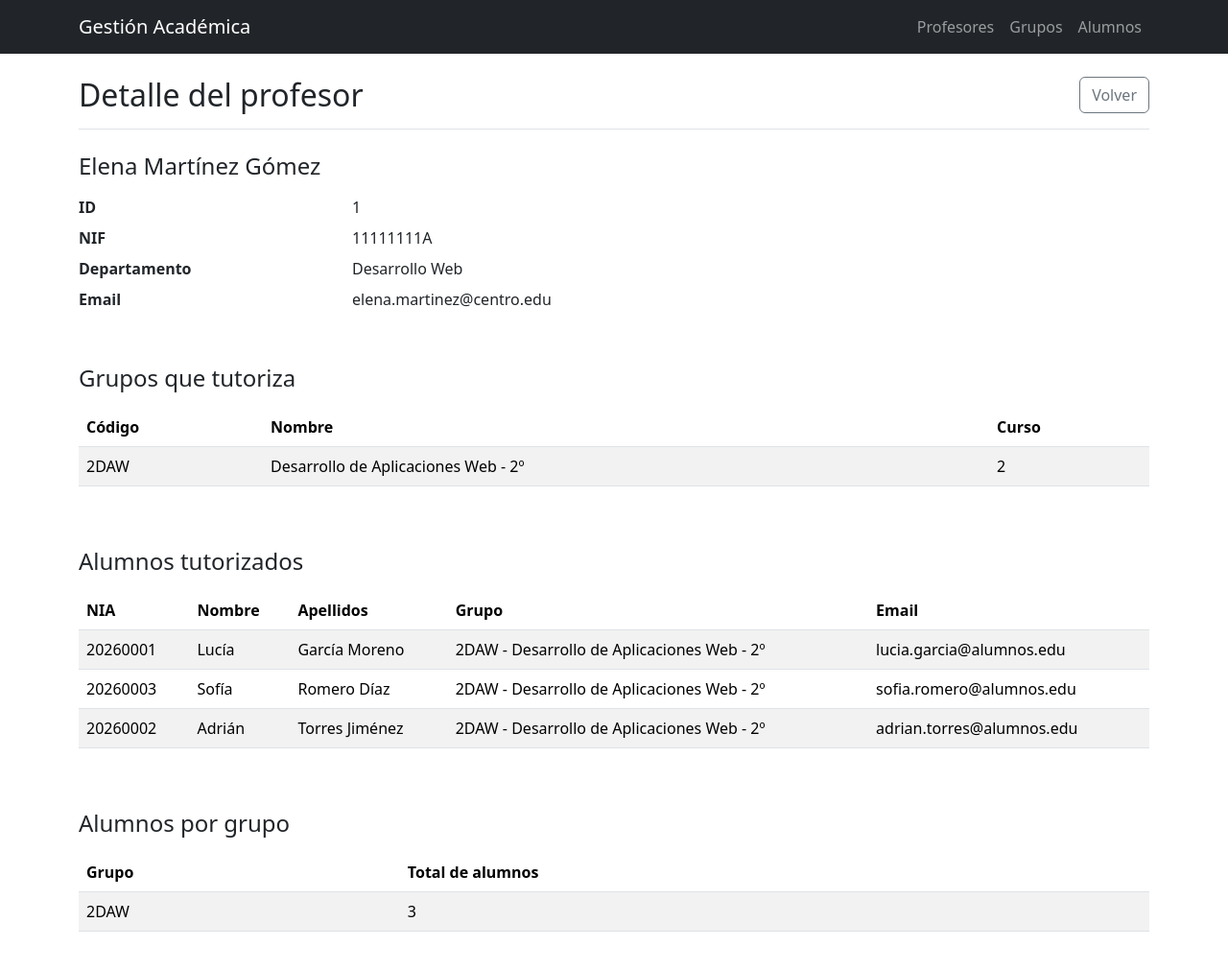
After one commit to vicky-dep/dwes-gestion-academica, a Spring Boot app: page /profesores/1 in a window 1280 px wide. The commit adds this page. Shown: the whole page at 96% size. Run offline with Spring Boot 4, Linux system fonts and the light colour scheme; data comes from the database, SQL or seed files in the repository.

Commit message:
Fase 3: Vista de detalle y analítica con DTOs y Java Stream

```diff
--- a/src/main/java/com/iesvdm/gestionacademica/controlador/ProfesorController.java
+++ b/src/main/java/com/iesvdm/gestionacademica/controlador/ProfesorController.java
@@ -1,4 +1,10 @@
 package com.iesvdm.gestionacademica.controlador;
+
+import java.util.Comparator;
+import java.util.List;
+import java.util.Map;
+import java.util.Optional;
+import java.util.stream.Collectors;
 
 import org.springframework.stereotype.Controller;
 import org.springframework.ui.Model;
@@ -7,21 +13,69 @@ import org.springframework.web.bind.annotation.ModelAttribute;
 import org.springframework.web.bind.annotation.PathVariable;
 import org.springframework.web.bind.annotation.PostMapping;
 
+import com.iesvdm.gestionacademica.modelo.AlumnoGrupoDTO;
+import com.iesvdm.gestionacademica.modelo.Grupo;
 import com.iesvdm.gestionacademica.modelo.Profesor;
+import com.iesvdm.gestionacademica.modelo.ResumenGrupoDTO;
+import com.iesvdm.gestionacademica.servicios.AlumnoService;
+import com.iesvdm.gestionacademica.servicios.GrupoService;
 import com.iesvdm.gestionacademica.servicios.ProfesorService;
 
 @Controller
 public class ProfesorController {
 	private final ProfesorService profesorService;
+	private final GrupoService grupoService;
+	private final AlumnoService alumnoService;
 
-	public ProfesorController(ProfesorService profesorService) {
+	public ProfesorController(ProfesorService profesorService, GrupoService grupoService, AlumnoService alumnoService) {
 		this.profesorService = profesorService;
+		this.grupoService = grupoService;
+		this.alumnoService = alumnoService;
 	}
 
 	@GetMapping("/profesores")
 	public String listar(Model model) {
 		model.addAttribute("listaProfesores", profesorService.listAll());
 		return "profesores";
+	}
+
+	@GetMapping("/profesores/{id}")
+	public String detalle(@PathVariable int id, Model model) {
+		Optional<Profesor> profesorOpt = profesorService.find(id);
+		if (profesorOpt.isEmpty()) {
+			return "redirect:/profesores";
+		}
+		List<Grupo> grupos = grupoService.findGruposByTutorId(id);
+		List<AlumnoGrupoDTO> alumnos = grupos.stream()
+				.flatMap(grupo -> alumnoService.findAlumnosByGrupoId(grupo.getId()).stream()
+						.map(alumno -> new AlumnoGrupoDTO(
+								alumno.getId(),
+								alumno.getNia(),
+								alumno.getNombre(),
+								alumno.getApellido1(),
+								alumno.getApellido2(),
+								alumno.getEmail(),
+								grupo.getId(),
+								grupo.getCodigo(),
+								grupo.getNombre())))
+				.sorted(Comparator.comparing(AlumnoGrupoDTO::apellido1,
+							Comparator.nullsFirst(String.CASE_INSENSITIVE_ORDER))
+						.thenComparing(AlumnoGrupoDTO::apellido2,
+								Comparator.nullsFirst(String.CASE_INSENSITIVE_ORDER))
+						.thenComparing(AlumnoGrupoDTO::nombre,
+								Comparator.nullsFirst(String.CASE_INSENSITIVE_ORDER)))
+				.toList();
+		Map<Integer, Long> alumnosPorGrupo = alumnos.stream()
+				.collect(Collectors.groupingBy(AlumnoGrupoDTO::grupoId, Collectors.counting()));
+		List<ResumenGrupoDTO> resumenGrupos = grupos.stream()
+				.map(grupo -> new ResumenGrupoDTO(grupo.getCodigo(), alumnosPorGrupo.getOrDefault(grupo.getId(), 0L)))
+				.toList();
+
+		model.addAttribute("profesor", profesorOpt.get());
+		model.addAttribute("grupos", grupos);
+		model.addAttribute("alumnos", alumnos);
+		model.addAttribute("resumenGrupos", resumenGrupos);
+		return "detalle-profesor";
 	}
 
 	@GetMapping("/profesores/crear")
--- /dev/null
+++ b/src/main/java/com/iesvdm/gestionacademica/modelo/ResumenGrupoDTO.java
@@ -0,0 +1,5 @@
+package com.iesvdm.gestionacademica.modelo;
+
+// record genera constructor, accesores y métodos habituales; sus componentes son inmutables.
+public record ResumenGrupoDTO(String codigo, long totalAlumnos) {
+}
--- /dev/null
+++ b/src/main/resources/templates/detalle-profesor.html
@@ -0,0 +1,84 @@
+<!DOCTYPE html>
+<html xmlns:th="http://www.thymeleaf.org">
+<head>
+    <meta charset="UTF-8">
+    <meta name="viewport" content="width=device-width, initial-scale=1">
+    <title>Detalle del profesor</title>
+    <link href="https://cdn.jsdelivr.net/npm/bootstrap@5.3.3/dist/css/bootstrap.min.css" rel="stylesheet">
+</head>
+<body>
+<nav th:replace="~{fragments/navbar :: navbar}"></nav>
+<main class="container py-4">
+    <div class="d-flex justify-content-between align-items-center border-bottom pb-3 mb-4">
+        <h1 class="h2 mb-0">Detalle del profesor</h1>
+        <a class="btn btn-outline-secondary" th:href="@{/profesores}">Volver</a>
+    </div>
+
+    <section class="mb-5">
+        <h2 class="h4 mb-3" th:text="${profesor.nombre} + ' ' + ${profesor.apellido1} + ' ' + ${profesor.apellido2}"></h2>
+        <dl class="row">
+            <dt class="col-sm-3">ID</dt>
+            <dd class="col-sm-9" th:text="${profesor.id}"></dd>
+            <dt class="col-sm-3">NIF</dt>
+            <dd class="col-sm-9" th:text="${profesor.nif}"></dd>
+            <dt class="col-sm-3">Departamento</dt>
+            <dd class="col-sm-9" th:text="${profesor.departamento}"></dd>
+            <dt class="col-sm-3">Email</dt>
+            <dd class="col-sm-9" th:text="${profesor.email}"></dd>
+        </dl>
+    </section>
+
+    <section class="mb-5">
+        <h2 class="h4 mb-3">Grupos que tutoriza</h2>
+        <div class="table-responsive">
+            <table class="table table-striped align-middle">
+                <thead><tr><th>Código</th><th>Nombre</th><th>Curso</th></tr></thead>
+                <tbody>
+                <tr th:each="grupo : ${grupos}">
+                    <td th:text="${grupo.codigo}"></td>
+                    <td th:text="${grupo.nombre}"></td>
+                    <td th:text="${grupo.curso}"></td>
+                </tr>
+                <tr th:if="${#lists.isEmpty(grupos)}"><td colspan="3" class="text-body-secondary">No tutoriza grupos.</td></tr>
+                </tbody>
+            </table>
+        </div>
+    </section>
+
+    <section class="mb-5">
+        <h2 class="h4 mb-3">Alumnos tutorizados</h2>
+        <div class="table-responsive">
+            <table class="table table-striped align-middle">
+                <thead><tr><th>NIA</th><th>Nombre</th><th>Apellidos</th><th>Grupo</th><th>Email</th></tr></thead>
+                <tbody>
+                <tr th:each="alumno : ${alumnos}">
+                    <td th:text="${alumno.nia}"></td>
+                    <td th:text="${alumno.nombre}"></td>
+                    <td><span th:text="${alumno.apellido1}"></span> <span th:text="${alumno.apellido2}"></span></td>
+                    <td><span th:text="${alumno.codigoGrupo}"></span> - <span th:text="${alumno.nombreGrupo}"></span></td>
+                    <td th:text="${alumno.email}"></td>
+                </tr>
+                <tr th:if="${#lists.isEmpty(alumnos)}"><td colspan="5" class="text-body-secondary">No hay alumnos en sus grupos.</td></tr>
+                </tbody>
+            </table>
+        </div>
+    </section>
+
+    <section>
+        <h2 class="h4 mb-3">Alumnos por grupo</h2>
+        <div class="table-responsive">
+            <table class="table table-striped align-middle">
+                <thead><tr><th>Grupo</th><th>Total de alumnos</th></tr></thead>
+                <tbody>
+                <tr th:each="resumen : ${resumenGrupos}">
+                    <td th:text="${resumen.codigo}"></td>
+                    <td th:text="${resumen.totalAlumnos}"></td>
+                </tr>
+                <tr th:if="${#lists.isEmpty(resumenGrupos)}"><td colspan="2" class="text-body-secondary">No hay grupos que resumir.</td></tr>
+                </tbody>
+            </table>
+        </div>
+    </section>
+</main>
+</body>
+</html>
--- a/src/main/resources/templates/profesores.html
+++ b/src/main/resources/templates/profesores.html
@@ -25,6 +25,7 @@
                 <td th:text="${profesor.departamento}"></td>
                 <td th:text="${profesor.email}"></td>
                 <td class="d-flex gap-2">
+                    <a class="btn btn-sm btn-outline-secondary" th:href="@{/profesores/{id}(id=${profesor.id})}">Ver</a>
                     <a class="btn btn-sm btn-outline-primary" th:href="@{/profesores/editar/{id}(id=${profesor.id})}">Editar</a>
                     <form th:action="@{/profesores/borrar/{id}(id=${profesor.id})}" method="post">
                         <button class="btn btn-sm btn-outline-danger" type="submit">Eliminar</button>
```
Also changed, not shown: src/main/java/com/iesvdm/gestionacademica/modelo/AlumnoGrupoDTO.java (added, +14 -0 lines).
